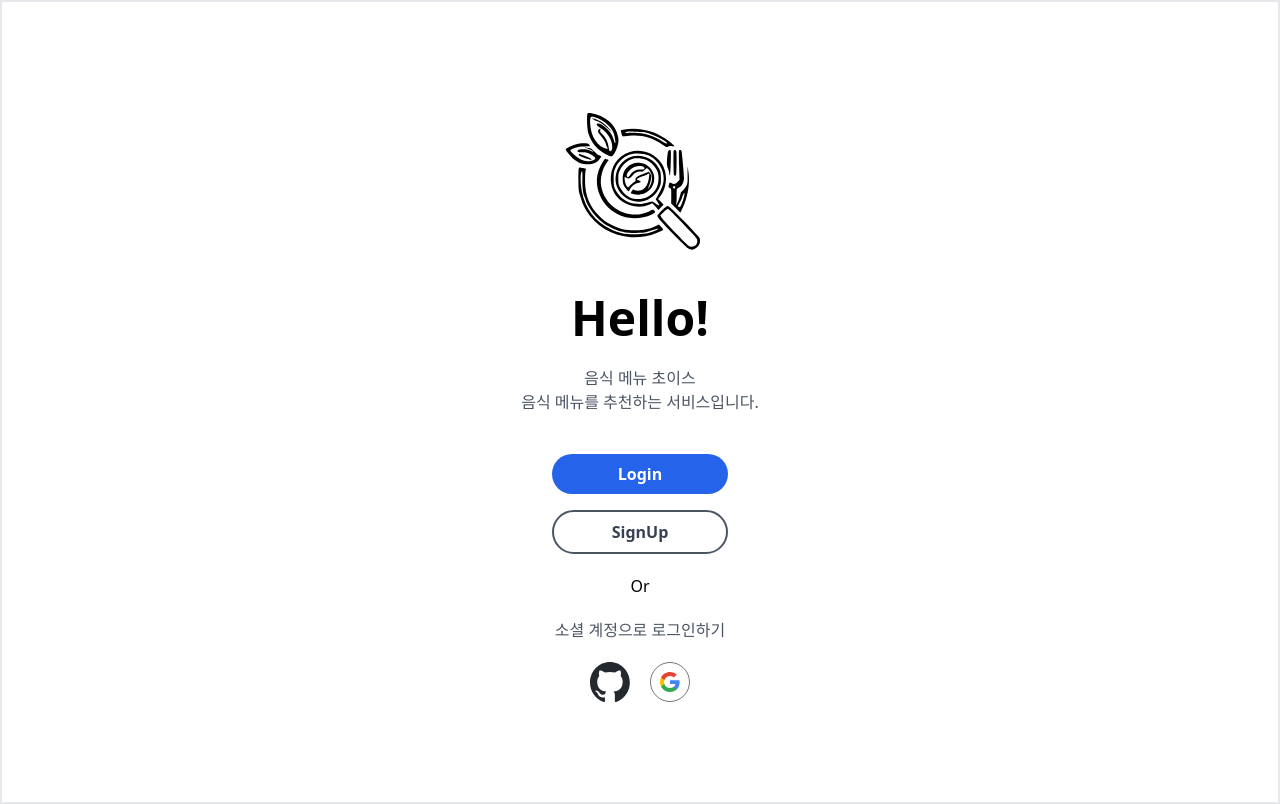
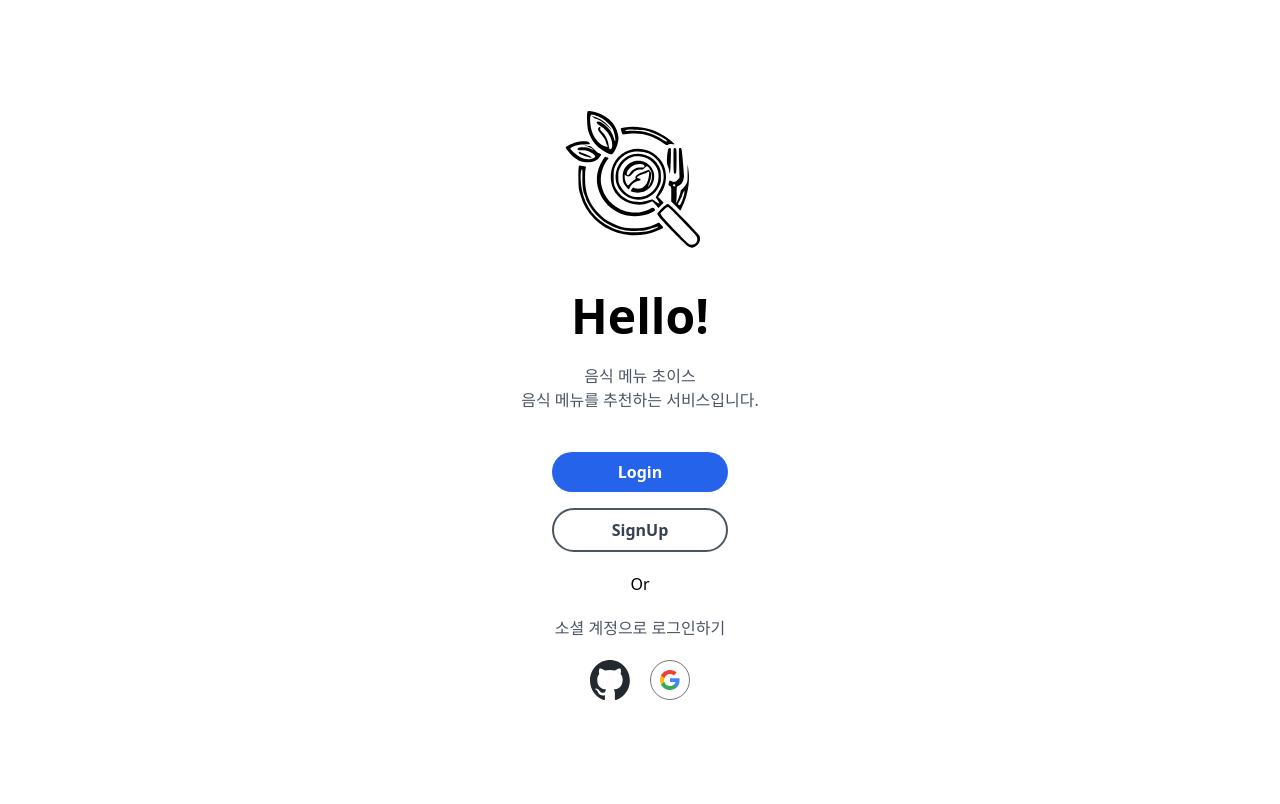
Before and after one commit to anc5557/mealchoice, a Next.js app: page / in a window 1280 px wide. Built offline with nearby package versions, Linux system fonts and the light colour scheme; no server answers.

Commit message:
Remove border-2 class from main container

```diff
--- a/src/pages/_app.tsx
+++ b/src/pages/_app.tsx
@@ -18,7 +18,7 @@
         <title>Meal Choice</title>
         <meta name="description" content="Meal Choice" />
       </Head>
-      <div className="border-2 min-h-screen">
+      <div className="min-h-screen">
         <Component {...pageProps} />
       </div>
       {isLoggedIn && <NavBar />}
```
